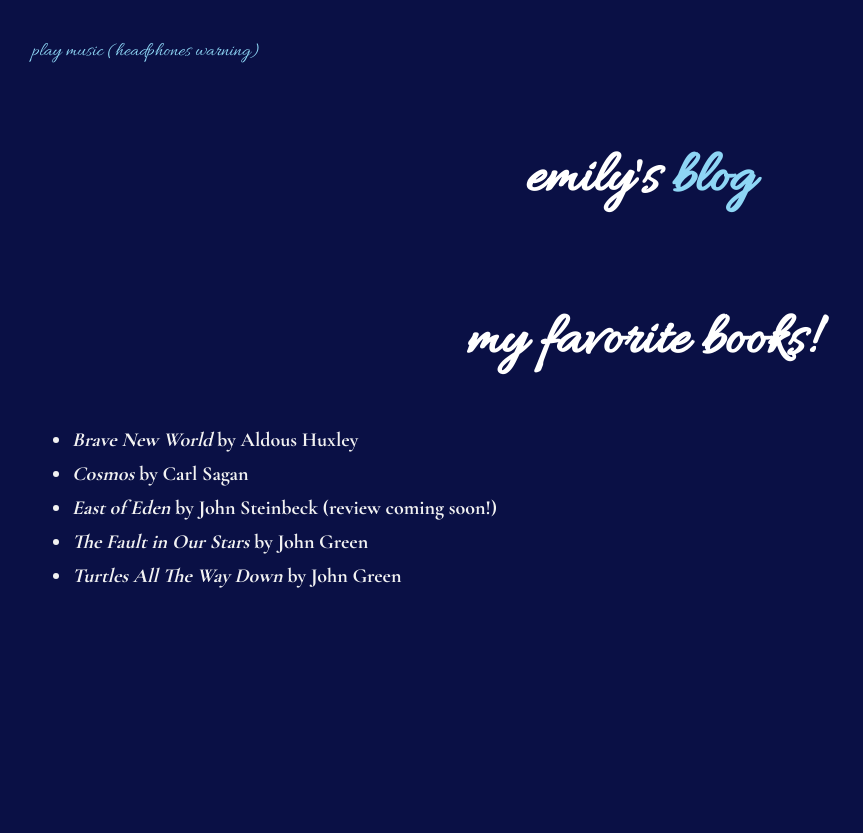
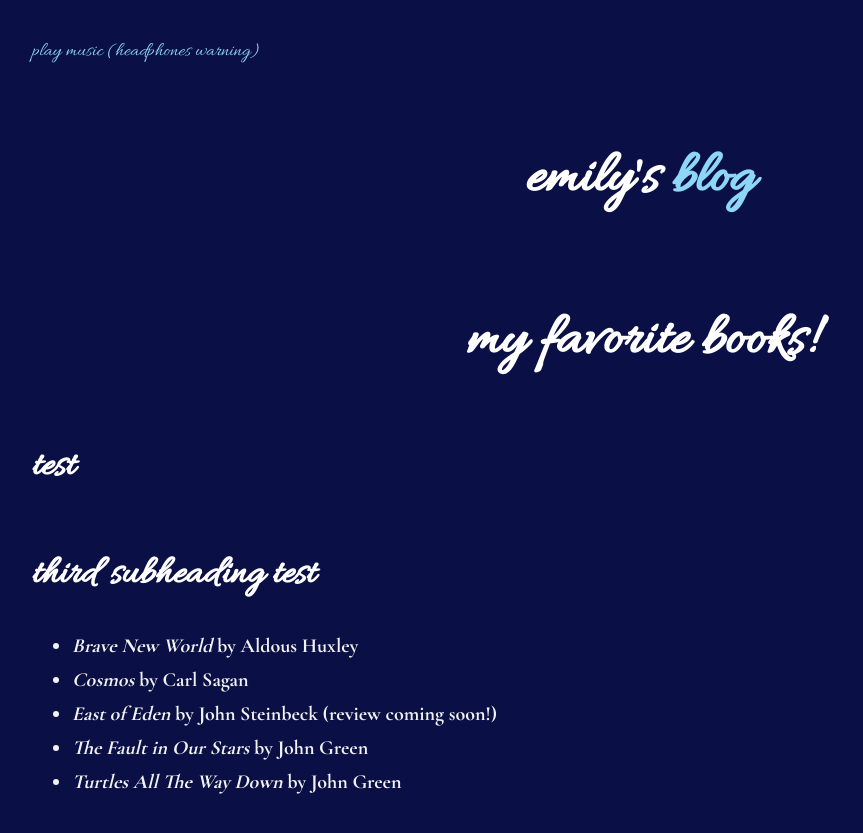
Before and after one commit to leucinemymind/leucinemymind.github.io, a Jekyll site: the page built from books.md, in a window 1280 px wide. Shown: the top 833 px of the page, without its empty margins (0-863 px from the left). Built offline with Jekyll 4.4.1, drawn with Linux system fonts in a browser that asks for light colours; our own code applies the rules of GitHub Pages for plain Markdown files.

Commit message:
heading test

```diff
--- a/books.md
+++ b/books.md
@@ -4,6 +4,10 @@ permalink: /books/
 ---
 # my favorite books!
 
+## test
+
+### third subheading test
+
 - *Brave New World* by **Aldous Huxley**
 - *Cosmos* by **Carl Sagan**
 - *East of Eden* by **John Steinbeck** (review coming soon!)
```
